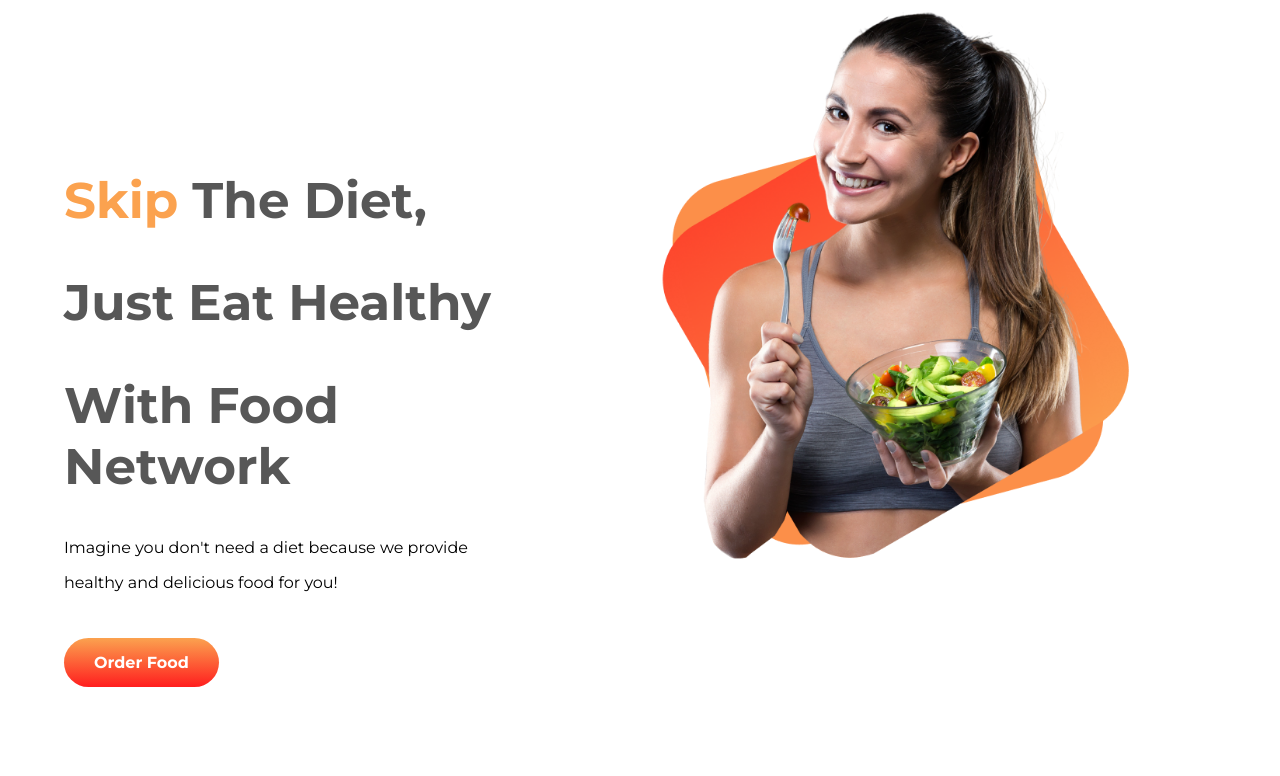
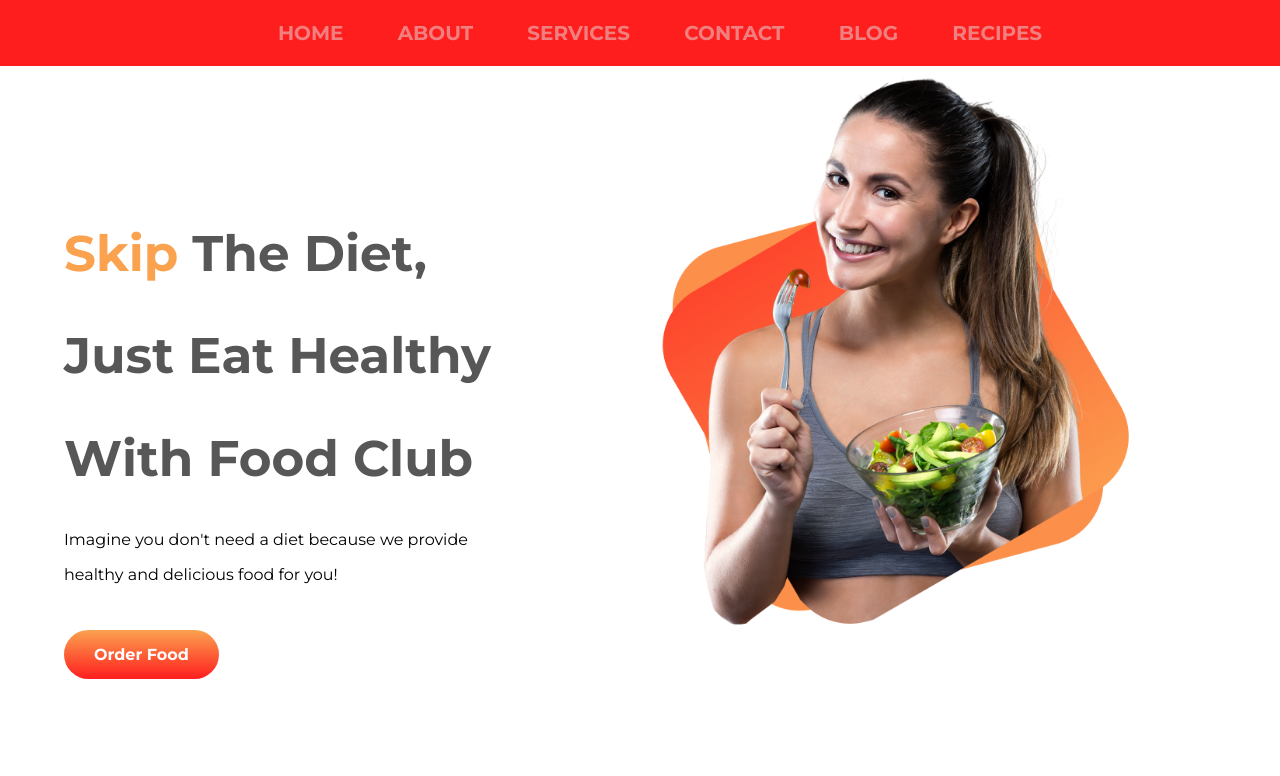
Before and after one commit to mizbauddintareq/1st-assignment, a plain HTML site: page index.html in a window 1280 px wide. Shown: the top 776 px of the page. Drawn offline with Linux system fonts and the light colour scheme.

Commit message:
add menu and some changes

```diff
--- a/index.html
+++ b/index.html
@@ -13,12 +13,26 @@
 </head>
 
 <body>
+
+    <header>
+        <div class="nav">
+            <ul>
+                <li><a target="_blank" href="https://www.youtube.com/">Home</a></li>
+                <li><a target="_blank" href="https://www.youtube.com/">about</a></li>
+                <li><a target="_blank" href="https://www.youtube.com/">services</a></li>
+                <li><a target="_blank" href="https://www.youtube.com/">contact</a></li>
+                <li><a target="_blank" href="https://www.youtube.com/">blog</a></li>
+                <li><a target="_blank" href="https://www.youtube.com/">recipes</a></li>
+            </ul>
+        </div>
+    </header>
+
     <section class="banner-section">
 
         <div id="text" class="half-width">
             <h1><span class="pink">Skip</span> The Diet, </h1>
             <h1>Just Eat Healthy </h1>
-            <h1>With Food Network</h1>
+            <h1>With Food Club</h1>
             <p>Imagine you don't need a diet because we provide</p>
             <p>healthy and delicious food for you!</p>
             <a class="button" target="_blank" href="www.linkedin.com/in/mizba-uddin-tareq">Order Food</a>
@@ -93,14 +107,16 @@
 
     <section class="newsletter">
         <h1>Join My Newsletter</h1>
-        <input type="text">
-        <input type="submit" value="SUBSCRIBE">
+        <input id="box" type="text" placeholder="Enter Your Email Here">
+        <input class="subscribe" type="submit" value="SUBSCRIBE">
     </section>
 
     <footer>
         <div class="end-text">
-            <h2><span class="pink">FOOD</span> CLUB</h2>
-            <p>Eat healthy to live healthy. Live healthy to live happy</p>
+            <h1><span class="pink">FOOD</span> CLUB</h1>
+            <h2>Eat healthy to live healthy. Live healthy to live happy</h2>
+            <p>All Rights Reserved By <a target="_blank" href="https://www.facebook.com/mizbauddintareq">Mizba Uddin
+                    Tareq</a></p>
 
         </div>
     </footer>
--- a/style.css
+++ b/style.css
@@ -1,6 +1,41 @@
 body {
     font-family: 'Montserrat', sans-serif;
     margin: 0;
+}
+
+header {
+    width: 100%;
+    height: auto;
+    margin: 0 auto;
+    background: #FF1E1E;
+    padding-top: 5px;
+    padding-bottom: 5px;
+
+}
+
+.nav {
+    width: 100%;
+    height: auto;
+    text-align: center;
+
+}
+
+.nav ul li {
+    list-style: none;
+    display: inline-block;
+
+
+}
+
+.nav ul li a {
+    font-size: 20px;
+    font-weight: bold;
+    text-transform: uppercase;
+    display: block;
+    padding: 0 25px;
+    text-decoration: none;
+    color: lightcoral;
+
 }
 
 .banner-section {
@@ -28,7 +63,7 @@ body {
 }
 
 #text {
-    margin-top: 10%
+    margin-top: 9%
 }
 
 .button {
@@ -116,11 +151,21 @@ body {
     margin-left: 10px;
     font-weight: 700;
     margin-top: 30px;
+    border-radius: 10px;
 
 }
 
+#box {
+    font-weight: 200;
+}
+
+.subscribe {
+    background: #FF1E1E;
+    color: #FFFFFF;
+}
+
 footer {
-    height: 200px;
+    height: 250px;
     background: black;
     color: white;
     text-align: center;
@@ -129,3 +174,8 @@ footer {
 .end-text {
     padding-top: 30px;
 }
+
+.end-text a {
+    text-decoration: none;
+    color: #FBA24F;
+}
```
